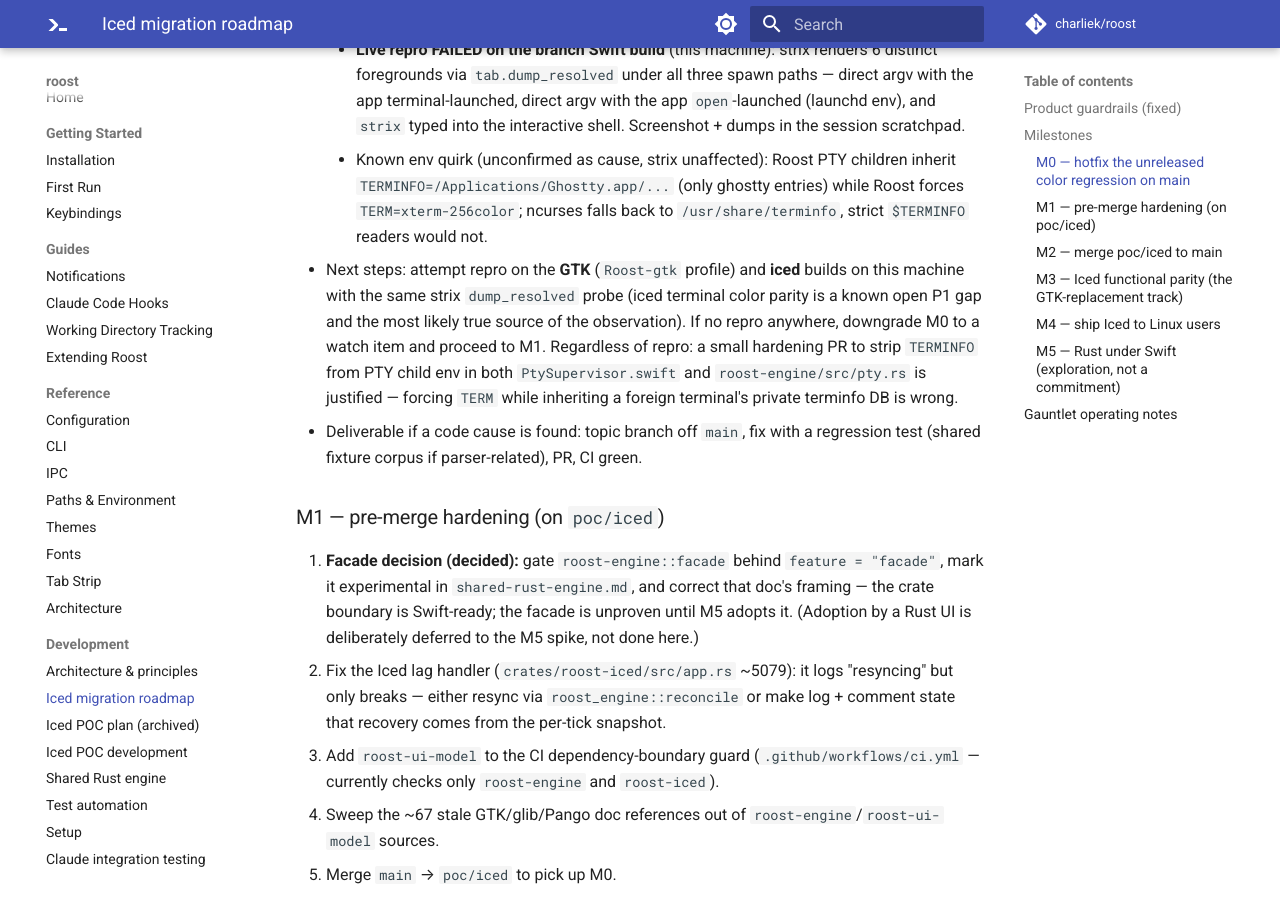
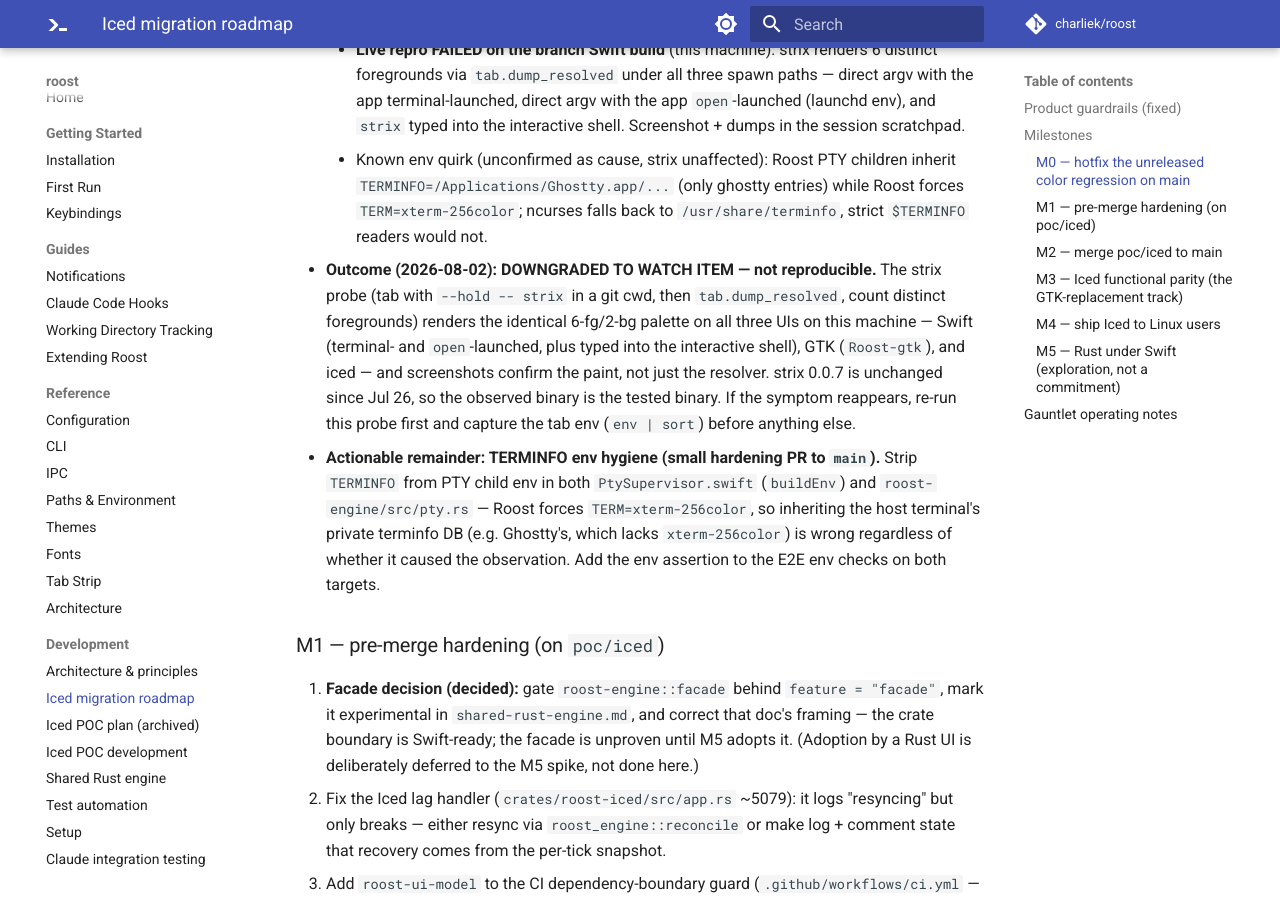
Before and after one commit to charliek/roost, an MkDocs documentation site: the page built from docs/development/iced-migration-roadmap.md, in a window 1280 px wide and 900 px high, scrolled down 1278 px. Built offline with MkDocs 1.6.1 and Material for MkDocs 9.7.7, drawn with Linux system fonts in a browser that asks for light colours; comment, search, counter and statistics services are not loaded.

Commit message:
docs(roadmap): M0 downgraded to watch item, not reproducible
strix probe renders identical 6-fg palette on all three UIs (resolver
and pixels); strix 0.0.7 unchanged since Jul 26. Remainder: TERMINFO
env-hygiene hardening PR to main.

Co-Authored-By: Claude Fable 5 <noreply@anthropic.com>
Claude-Session: https://claude.ai/code/session_01WLKWsLV45DAk61xG6Utj3e

```diff
--- a/docs/development/iced-migration-roadmap.md
+++ b/docs/development/iced-migration-roadmap.md
@@ -58,16 +58,22 @@ Independent of the merge; blocks the next Swift/GTK release regardless.
       ghostty entries) while Roost forces `TERM=xterm-256color`; ncurses
       falls back to `/usr/share/terminfo`, strict `$TERMINFO` readers would
       not.
-* Next steps: attempt repro on the **GTK** (`Roost-gtk` profile) and
-  **iced** builds on this machine with the same strix `dump_resolved` probe
-  (iced terminal color parity is a known open P1 gap and the most likely
-  true source of the observation). If no repro anywhere, downgrade M0 to a
-  watch item and proceed to M1. Regardless of repro: a small hardening PR to
-  strip `TERMINFO` from PTY child env in both `PtySupervisor.swift` and
-  `roost-engine/src/pty.rs` is justified — forcing `TERM` while inheriting a
-  foreign terminal's private terminfo DB is wrong.
-* Deliverable if a code cause is found: topic branch off `main`, fix with a
-  regression test (shared fixture corpus if parser-related), PR, CI green.
+* **Outcome (2026-08-02): DOWNGRADED TO WATCH ITEM — not reproducible.**
+  The strix probe (tab with `--hold -- strix` in a git cwd, then
+  `tab.dump_resolved`, count distinct foregrounds) renders the identical
+  6-fg/2-bg palette on all three UIs on this machine — Swift (terminal- and
+  `open`-launched, plus typed into the interactive shell), GTK
+  (`Roost-gtk`), and iced — and screenshots confirm the paint, not just the
+  resolver. strix 0.0.7 is unchanged since Jul 26, so the observed binary
+  is the tested binary. If the symptom reappears, re-run this probe first
+  and capture the tab env (`env | sort`) before anything else.
+* **Actionable remainder: TERMINFO env hygiene (small hardening PR to
+  `main`).** Strip `TERMINFO` from PTY child env in both
+  `PtySupervisor.swift` (`buildEnv`) and `roost-engine/src/pty.rs` — Roost
+  forces `TERM=xterm-256color`, so inheriting the host terminal's private
+  terminfo DB (e.g. Ghostty's, which lacks `xterm-256color`) is wrong
+  regardless of whether it caused the observation. Add the env assertion to
+  the E2E env checks on both targets.
 
 ### M1 — pre-merge hardening (on `poc/iced`)
 
```
